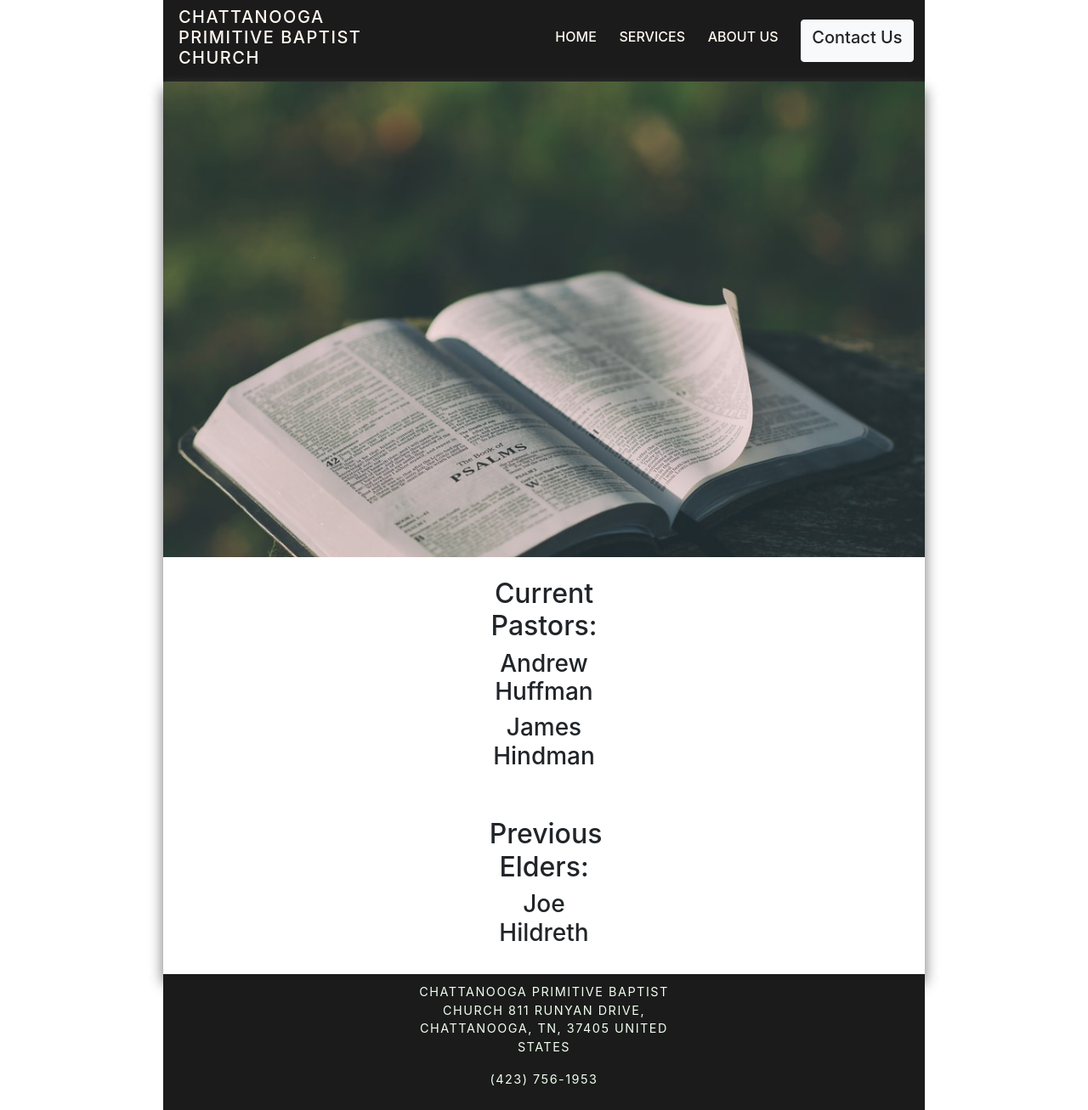
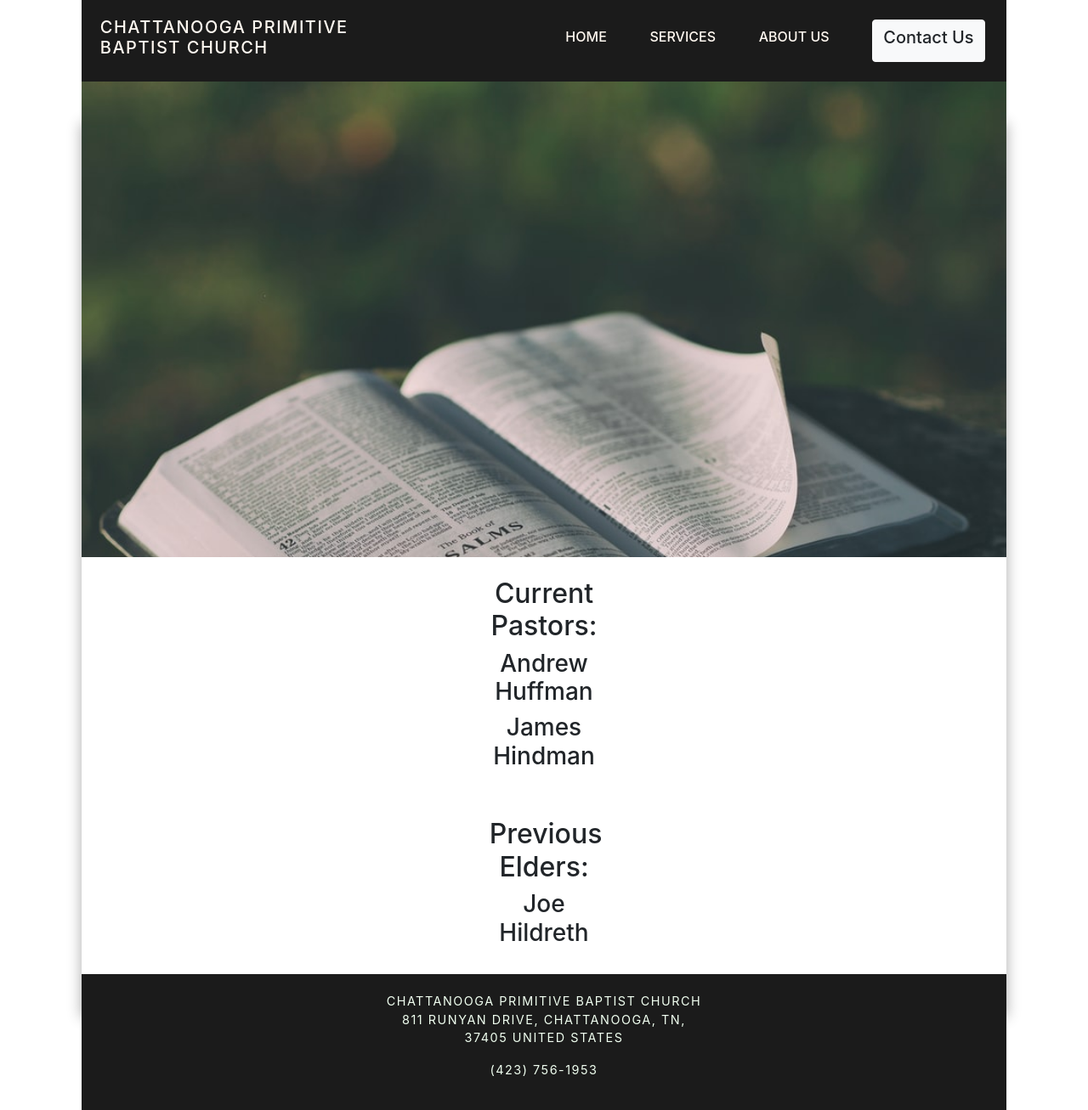
Before and after one commit to JackSkiles/c_v2, a React (Create React App) app in the folder client/: page /elders in a window 1280 px wide. Shown: the whole page at 85% size. Built offline with nearby package versions, Linux system fonts and the light colour scheme; what react-google-maps would draw is missing.

Commit message:
updates to css

```diff
--- a/client/src/components/Home.jsx
+++ b/client/src/components/Home.jsx
@@ -43,10 +43,10 @@ export default function Home() {
                 </div>
                 <div className="mapDiv" alt="Google Maps">
                     <div className="homeText">
-                        <h1>Services on Sunday</h1>
+                        <h2>Services on Sunday</h2>
                         <h4>10:30 A.M.</h4>
                         <h2>“</h2>
-                        <p>Come, every one that thirsteth, come ye to the waters, and he that hath no money; come ye, buy, and eat; yea, come, buy wine and milk without money and
+                        <p className="homeText2">Come, every one that thirsteth, come ye to the waters, and he that hath no money; come ye, buy, and eat; yea, come, buy wine and milk without money and
                         without price. Wherefore do ye spend money for that which is not bread? and your labour for that which satisfieth not? Hearken diligently unto me,
                             and eat ye that which is good, and let your soul delight itself in fatness. Incline your ear, and come unto me: hear, and your soul shall live... </p>
                     </div>
--- a/client/src/components/footer.css
+++ b/client/src/components/footer.css
@@ -5,7 +5,7 @@
     justify-content: center;
     align-items: center;
     height: 20vh;
-    width: 70%;
+    width: 85%;
 }
 
 .textCont {
--- a/client/src/components/head.css
+++ b/client/src/components/head.css
@@ -4,7 +4,7 @@
     justify-content: center;
 }
 .contain2 {
-    width: 70%;
+    width: 85%;
     background: rgb(27, 27, 27);
     display: flex;
     justify-content: space-between;
--- a/client/src/components/home.css
+++ b/client/src/components/home.css
@@ -7,8 +7,8 @@
     flex-direction: column;
     justify-content: center;
     align-items: center;
-    width: 70%;
-    box-shadow: 0px 10px 15px 1px grey;
+    width: 85%;
+    box-shadow: 0px 50px 15px 1px rgb(179, 179, 179);
 }
 
 
@@ -22,7 +22,7 @@
 .cIItem {
     display: flex;
     height: 80vh;
-    width: 100%;
+    /* width: 100%; */
     align-items: center;
     justify-content: center;
     align-items: center;
@@ -36,12 +36,9 @@
 } */
 
 #img {
-    height: 80vh;
+    /* height: 80vh; */
 }
 
-.show {
-
-}
 .carouselItem {
     text-align: center;
     width: 100%;
@@ -80,13 +77,14 @@
 
 .homeText {
     margin-top: 10vh;
-    font-size: 2rem;
+    /* font-size: 2rem; */
     width: 75%;
     letter-spacing: 1.52px;
 }
 
+
 .homeText p {
-    font-size: 1.5rem;
+    font-size: 1.2rem;
 }
 .textCont3 {
     display: flex;
--- a/package.json
+++ b/package.json
@@ -1,5 +1,7 @@
 {
-  "name": "c_v2",
+  "name": "chattanoogapbc",
+  "password": "Never2easy!cbc",
+  "homepage": "https://chattanoogapbc.org/",
   "version": "0.0.0",
   "private": true,
   "dependencies": {
```
